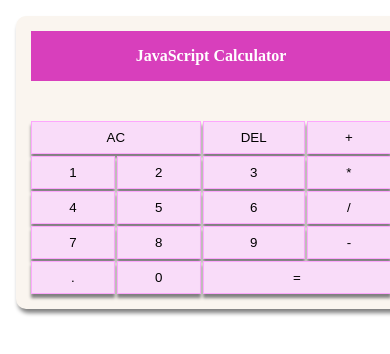
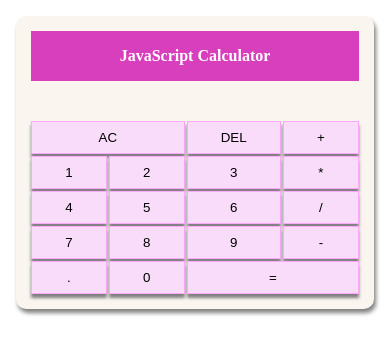
Before and after one commit to LittLotus/JavaScript-Calculator, a plain HTML site: page index.html in a window 390 px wide. Drawn offline with Linux system fonts and the light colour scheme.

Commit message:
modified

```diff
--- a/calculator.css
+++ b/calculator.css
@@ -72,13 +72,8 @@ button:hover {
 }
 
 @media screen and (max-width: 600px) {
-  html,body{
-  width: 100%;
-  }
 div.container{
-  width : 100%;
-
-
+ width: 100%;
   }
 
 }
```
